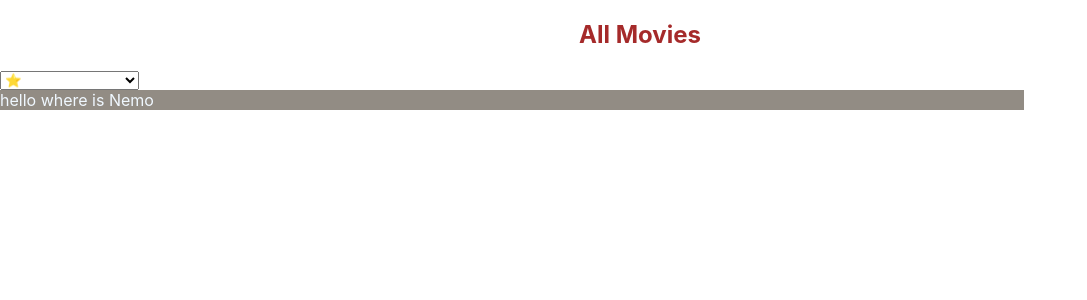
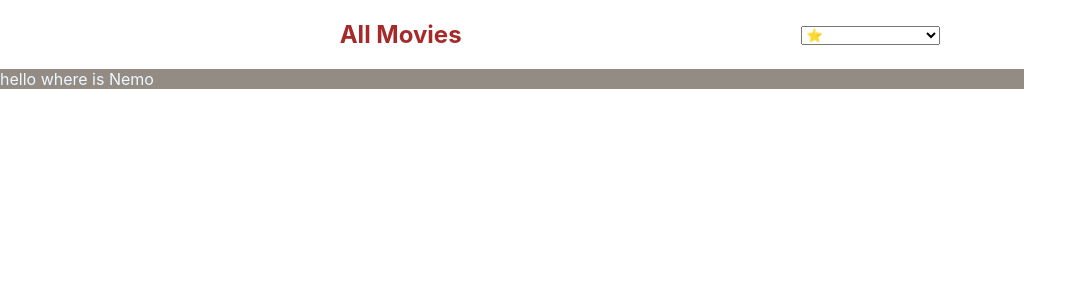
Before and after one commit to ElBrewster/Movie-Knight, a React (Create React App) app: page / in a window 1280 px wide. Shown: the top 300 px of the page, without its empty margins (0-1087 px from the left). Built offline with nearby package versions, Linux system fonts and the light colour scheme.

Commit message:
Added correct syntax

```diff
--- a/src/css/AllMovies.css
+++ b/src/css/AllMovies.css
@@ -1,6 +1,9 @@
-.H2 {
+
+.all-movies-section {
     color: brown;
     display: flex;
     align-items: center;
-    justify-content: space-around;
+    justify-content: space-evenly;
+    /* flex-direction: column ; */
+
 }
```
